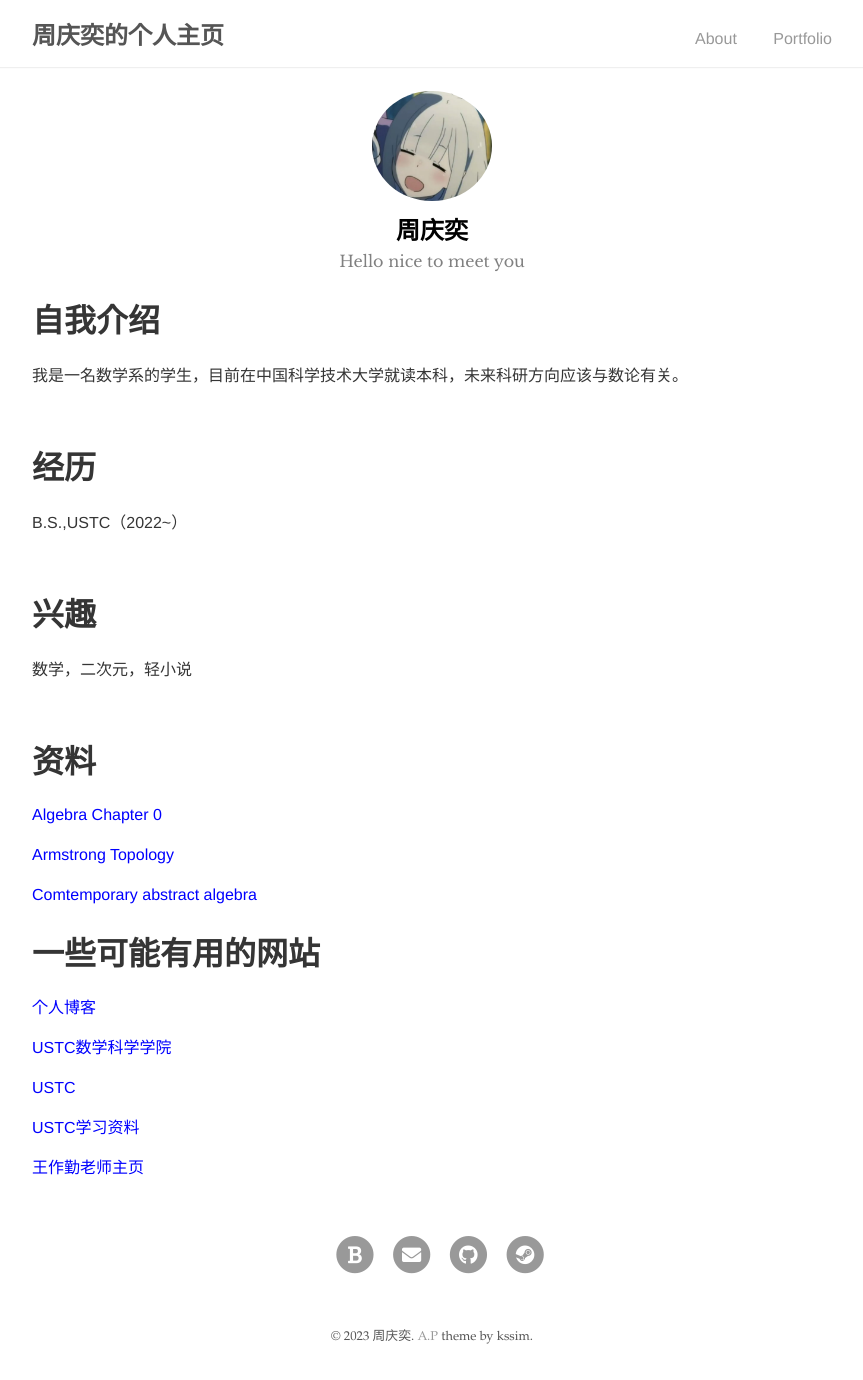
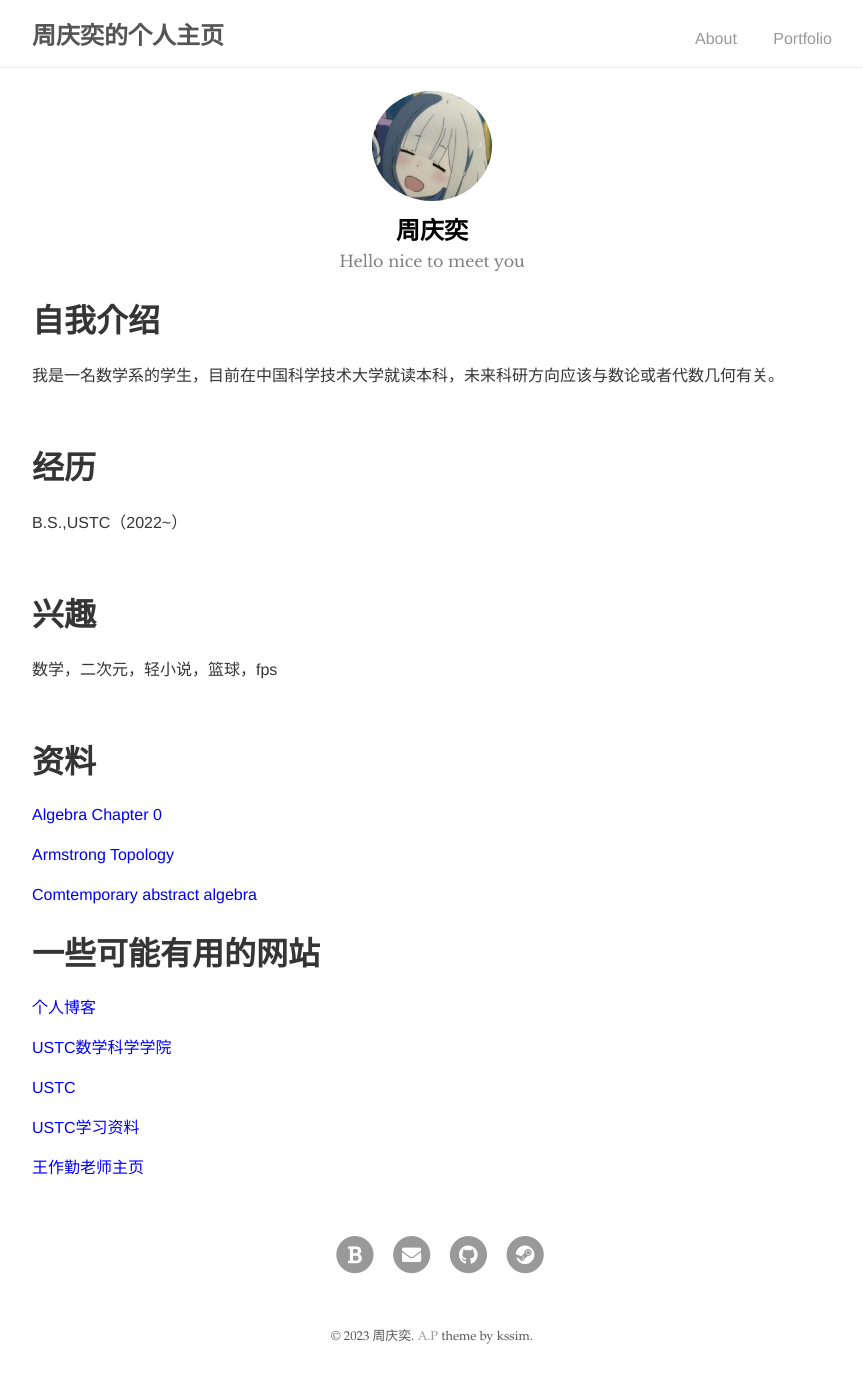
Before and after one commit to zqygg/zqygg.github.io, a Jekyll site: the page built from index.md, in a window 1280 px wide. Shown: the whole page, without its empty margins (208-1071 px from the left). Built offline with Jekyll 4.4.1, drawn with Linux system fonts in a browser that asks for light colours; our own code applies the rules of GitHub Pages for plain Markdown files.

Commit message:
Update index.md

```diff
--- a/index.md
+++ b/index.md
@@ -3,7 +3,7 @@ layout: about
 ---
 
 # 自我介绍
-我是一名数学系的学生，目前在中国科学技术大学就读本科，未来科研方向应该与数论有关。
+我是一名数学系的学生，目前在中国科学技术大学就读本科，未来科研方向应该与数论或者代数几何有关。
 
 <br/>
 
@@ -13,7 +13,7 @@ B.S.,USTC（2022~）
 <br/>
 
 # 兴趣
-数学，二次元，轻小说
+数学，二次元，轻小说，篮球，fps
 
 <br/>
 
```
